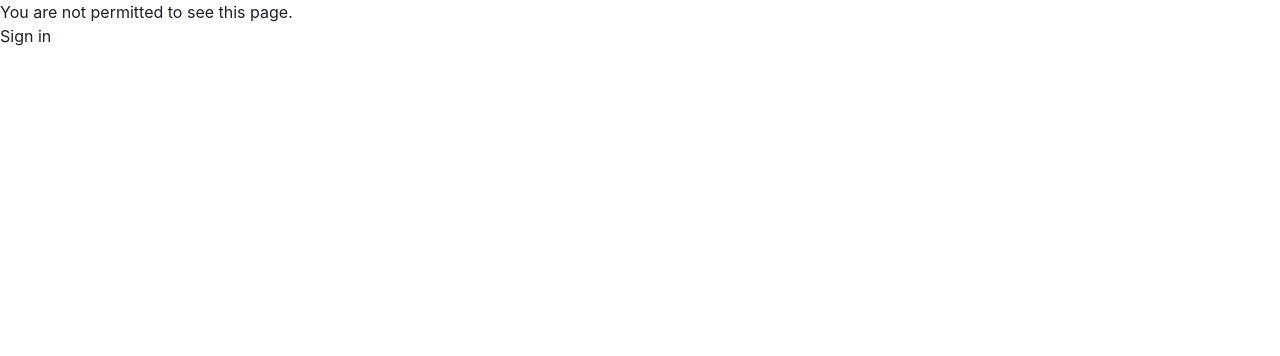
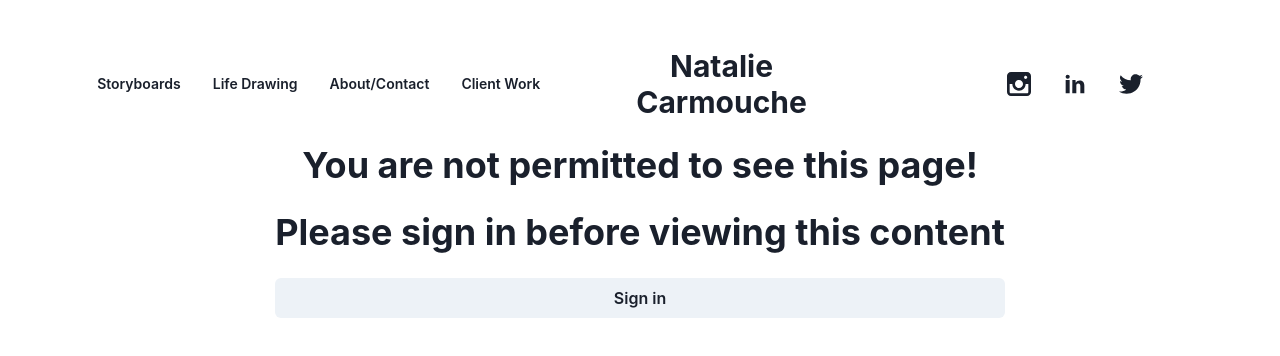
Before and after one commit to Ethan-Tsao/ethan-website, a Next.js app: page /clientWork in a window 1280 px wide. Shown: the top 356 px of the page. Built offline with nearby package versions, Linux system fonts and the light colour scheme; no server answers.

Commit message:
refined client work page

```diff
--- a/src/pages/clientWork.js
+++ b/src/pages/clientWork.js
@@ -2,7 +2,8 @@ import React from "react";
 import { signIn, useSession } from "next-auth/client";
 import { Layout } from "../components/Layout";
 import ReactPlayer from "react-player/file";
-import { Center } from "@chakra-ui/react";
+import { Center, Heading, Stack, Button } from "@chakra-ui/react";
+import Head from "next/head";
 
 export default function Page() {
   const [session, loading] = useSession();
@@ -15,6 +16,9 @@ export default function Page() {
     <>
       {session ? (
         <>
+          <Head>
+            <title>Client Work</title>
+          </Head>
           <Layout
             headTitle="Natalie's Animations"
             title="Animations"
@@ -75,10 +79,21 @@ export default function Page() {
           </Layout>
         </>
       ) : (
-        <p>
-          <p>You are not permitted to see this page.</p>
-          <button onClick={signIn}>Sign in</button>
-        </p>
+        <Layout
+          headTitle="Natalie's Animations"
+          title="Animations"
+          subtitle="Like you wouldn't believe"
+        >
+          <Center>
+            <Stack direction="column" my={6} spacing={6}>
+              <Center>
+                <Heading>You are not permitted to see this page!</Heading>
+              </Center>
+              <Heading>Please sign in before viewing this content</Heading>
+              <Button onClick={signIn}>Sign in</Button>
+            </Stack>
+          </Center>
+        </Layout>
       )}
     </>
   );
```
